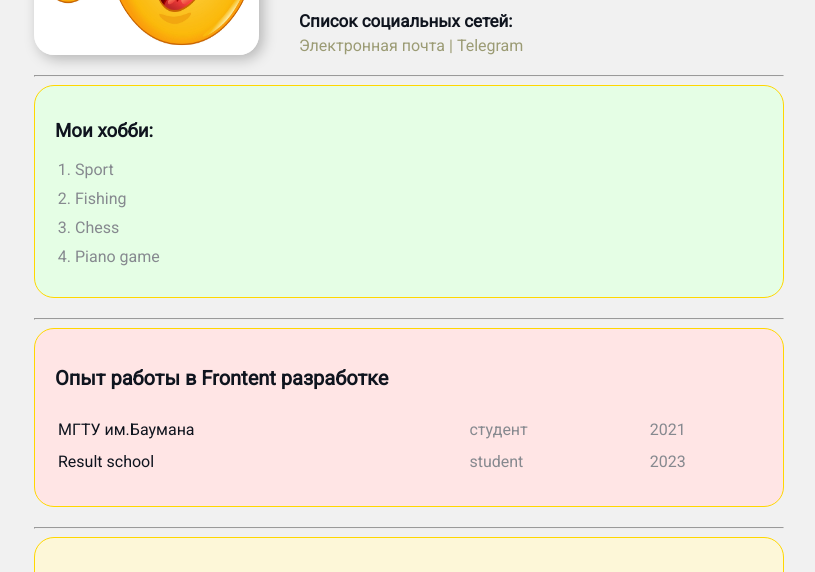
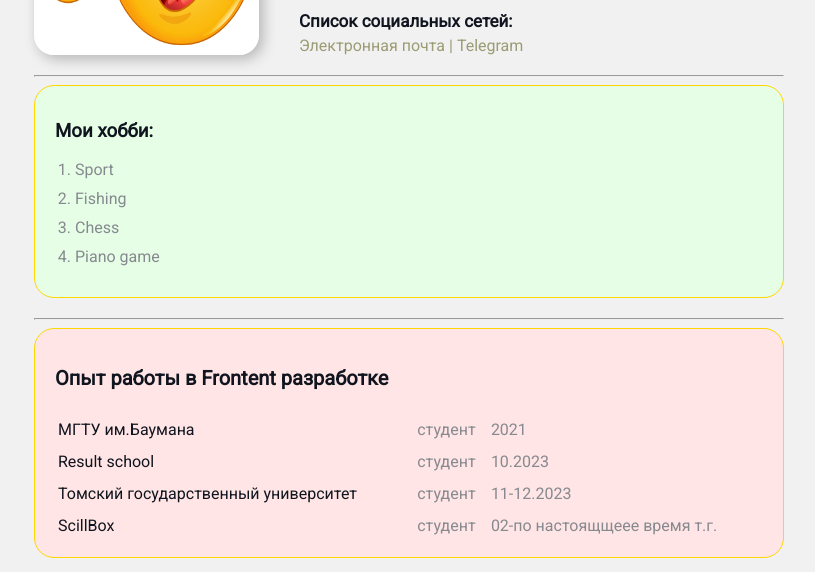
Before and after one commit to dgfor/resume, a plain HTML site: page index.html in a window 1280 px wide. Shown: the part 198-770 px from the top of the page, without its empty margins (231-1046 px from the left). Drawn offline with Linux system fonts and the light colour scheme.

Commit message:
changes tr td

```diff
--- a/index.html
+++ b/index.html
@@ -55,13 +55,18 @@
 			</tr>
 			<tr>
 				<td>Result school</td>
-				<td>student</td>
-				<td>2023</td>
+				<td>студент</td>
+				<td>10.2023</td>
 			</tr>
 			<tr>
-				<td></td>
-				<td></td>
-				<td></td>
+				<td>Томский государственный университет</td>
+				<td>студент</td>
+				<td>11-12.2023</td>
+			</tr>
+			<tr>
+				<td>ScillBox</td>
+				<td>студент</td>
+				<td>02-по настоящщеее время т.г.</td>
 			</tr>
 		</tbody>
 	</table>
```
